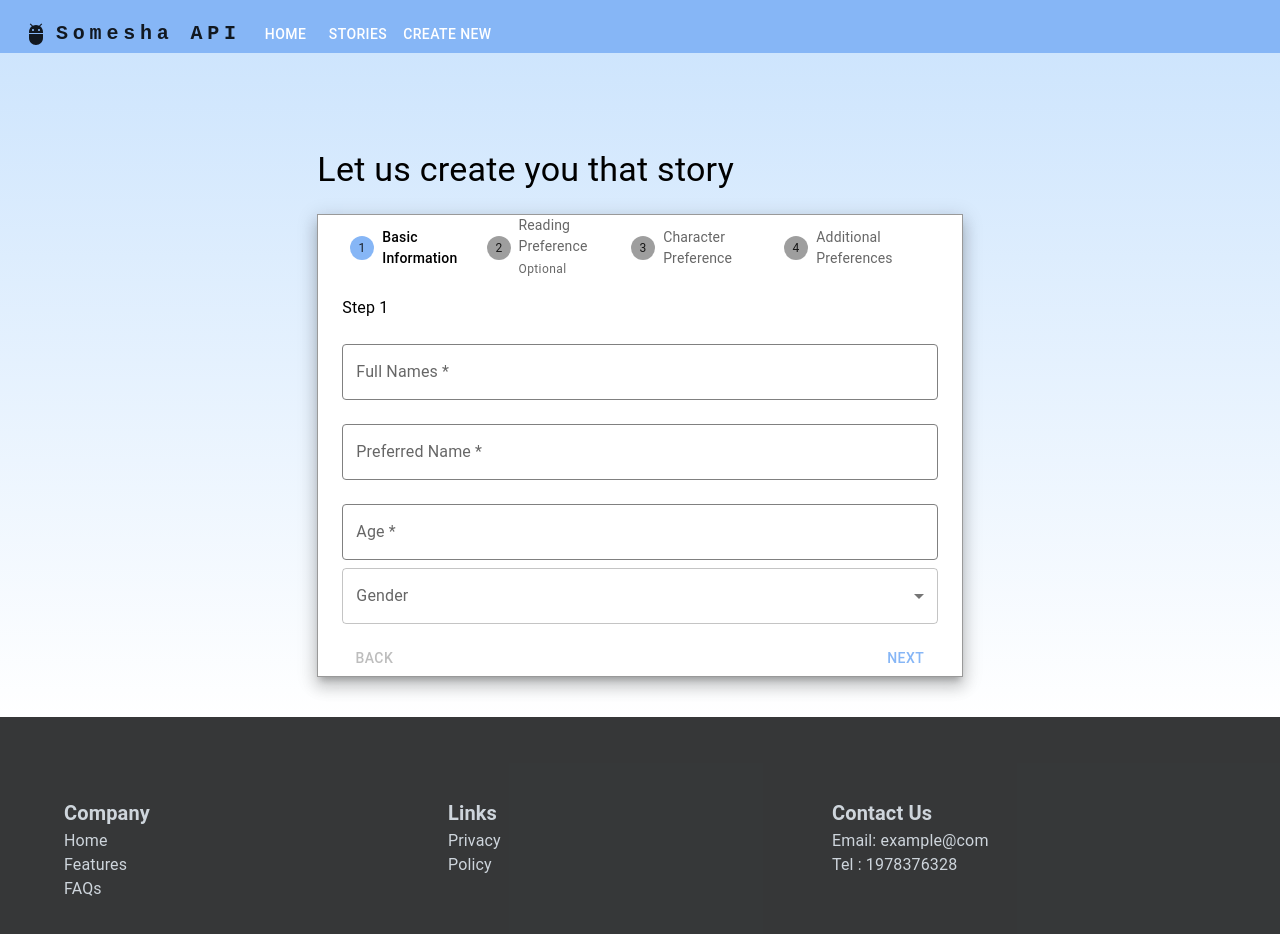
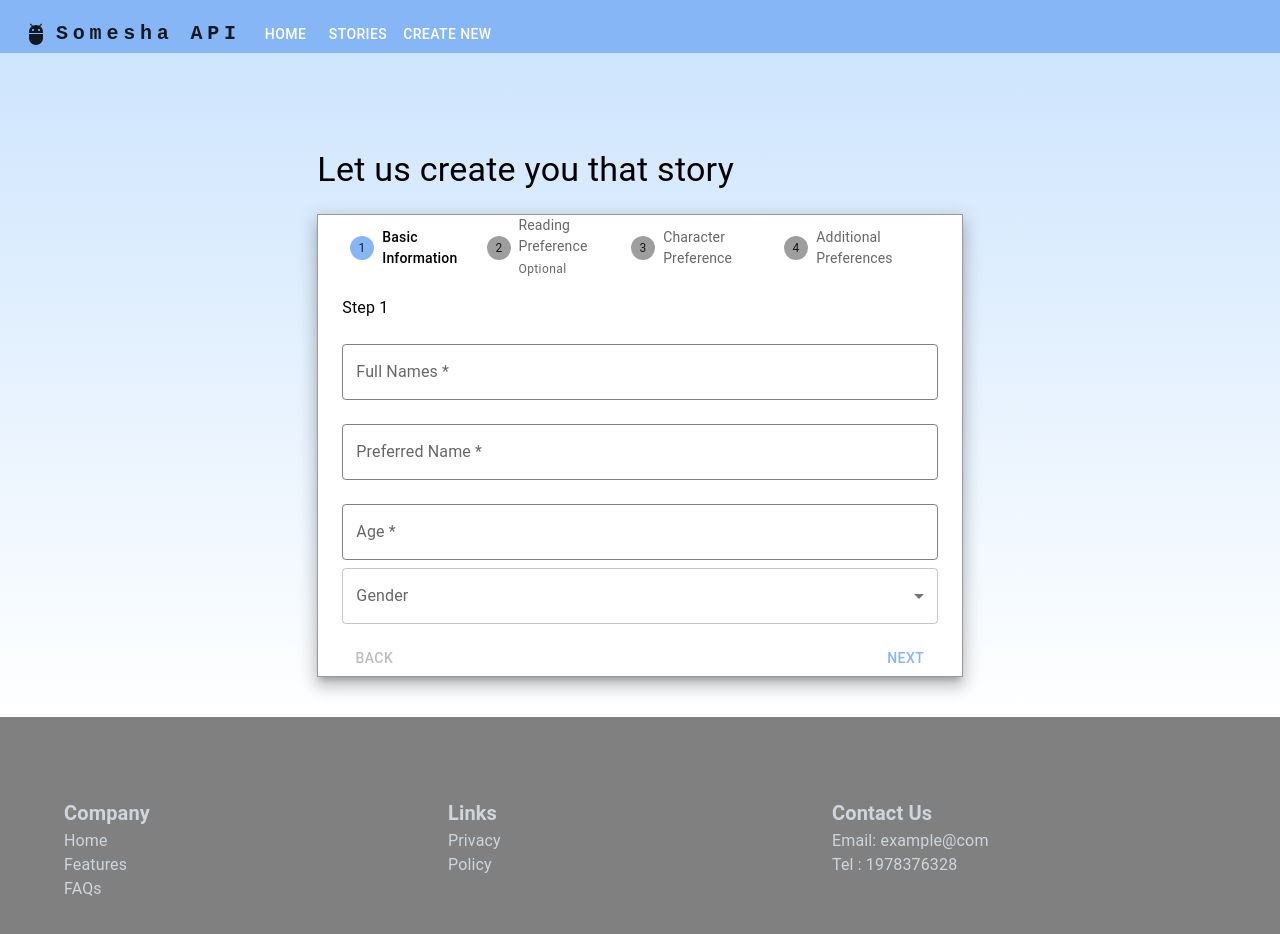
Before and after one commit to georgemathenge/somesha-app-react, a React (Create React App) app: page /create-new in a window 1280 px wide. Shown: the top 934 px of the page. Built offline with nearby package versions, Linux system fonts and the light colour scheme.

Commit message:
footer color

```diff
--- a/src/components/Footer.jsx
+++ b/src/components/Footer.jsx
@@ -11,7 +11,7 @@ const Footer = () => {
         width: "100%",
         color: (theme) =>
           theme.palette.mode === "light" ? "primary.light" : "primary.light",
-        backgroundColor: "rgba(4, 6, 7, 0.8)",
+        backgroundColor: "rgba(128, 128, 128)",
       }}
     >
       <Container
```
